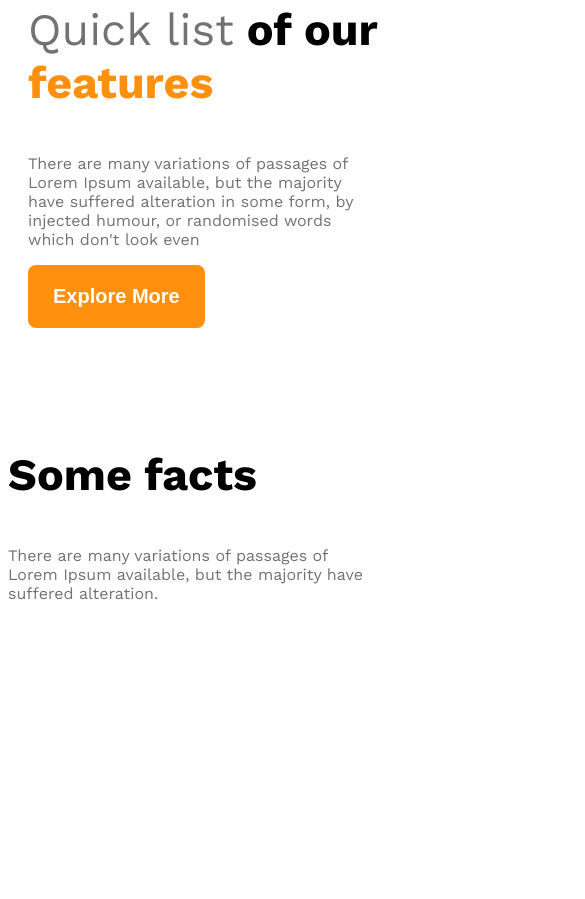
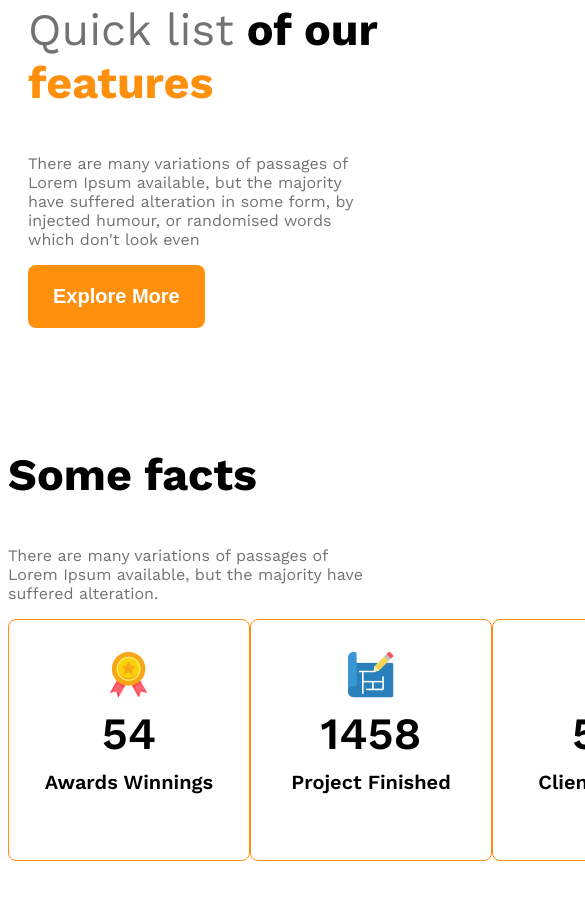
Before and after one commit to Shoybit/g3-ar-responsive, a plain HTML site: page index.html in a window 390 px wide. Shown: the part 2522-3421 px from the top of the page, 585 px wide, since content can reach past the window. Drawn offline with nearby package versions, Linux system fonts and the light colour scheme.

Commit message:
fact card responsiv

```diff
--- a/Architects.css
+++ b/Architects.css
@@ -120,7 +120,68 @@ main > section{
     font-weight: 500;
 }
 
+/*  features will Enjoy */
 
+.facts-container{
+    display: grid;
+    grid-template-columns: repeat(4, 1fr);
+}
+
+.fact-card{
+    border: 1px solid #ff900E;
+    width: 240px;
+    height: 240px;
+    border-radius: 8px;
+    text-align: center;
+    justify-content: center;
+    align-items: center;
+}
+
+.fact-number{
+    font-size: 2.8rem;
+    font-weight: 600;
+    margin-top: 5px;
+    margin-bottom: 10px;
+}
+
+.fact-name{
+    font-size: 1.25rem;
+    font-weight: 600;
+    margin-top: 10px;
+
+}
+
+.fact-description{
+    max-width: 540px;
+}
+
+
+
+
+
+
+
+
+
+
+
+
+
+
+
+
+
+
+
+
+
+
+
+
+
+
+
+/* ========================================================= */
 /* responsive media query */
 
 @media screen and (max-width: 576px) {
--- a/index.html
+++ b/index.html
@@ -56,29 +56,37 @@
         <!--  features will Enjoy-->
         <section>
             <h3 class="section-title">Some facts</h3>
-            <p class="text-light-gray">
+            <p class="text-light-gray fact-description">
                 There are many variations of passages of Lorem Ipsum available, but the majority have suffered alteration.
             </p>
             <div class="facts-container">
-                <div class="fact">
-                    <img src="" alt="" class="fact-icon">
-                    <h4 class="fact-number"></h4>
-                    <h5 class="fact-name"></h5>
+                <div class="fact-card display-flex">
+                    <div>
+                        <img src="./images/icons/ribon.png" alt="" class="fact-icon">
+                        <h4 class="fact-number">54</h4>
+                         <h5 class="fact-name">Awards Winnings<h5>
+                    </div>
                 </div>
-                <div class="fact">
-                    <img src="" alt="" class="fact-icon">
-                    <h4 class="fact-number"></h4>
-                    <h5 class="fact-name"></h5>
+                <div class="fact-card display-flex">
+                    <div>
+                        <img src="./images/icons/projects.png" alt="" class="fact-icon">
+                    <h4 class="fact-number">1458</h4>
+                    <h5 class="fact-name">Project Finished</h5>
+                    </div>
                 </div>
-                <div class="fact">
-                    <img src="" alt="" class="fact-icon">
-                    <h4 class="fact-number"></h4>
-                    <h5 class="fact-name"></h5>
+                <div class="fact-card display-flex">
+                   <div>
+                     <img src="./images/icons/customers.png" alt="" class="fact-icon">
+                    <h4 class="fact-number">590</h4>
+                    <h5 class="fact-name">Clients Worked</h5>
+                   </div>
                 </div>
-                <div class="fact">
-                    <img src="" alt="" class="fact-icon">
-                    <h4 class="fact-number"></h4>
-                    <h5 class="fact-name"></h5>
+                <div class="fact-card display-flex">
+                    <div>
+                     <img src="./images/icons/email.png" alt="" class="fact-icon">
+                    <h4 class="fact-number">22578</h4>
+                    <h5 class="fact-name">Email Send</h5>
+                    </div>
                 </div>
             </div>
         </section>
```
